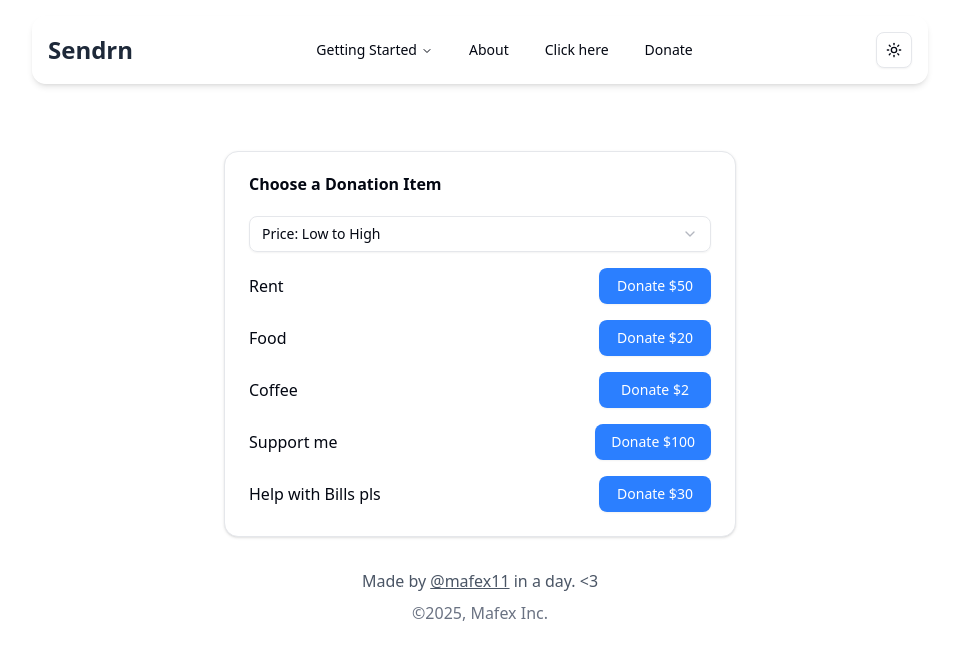
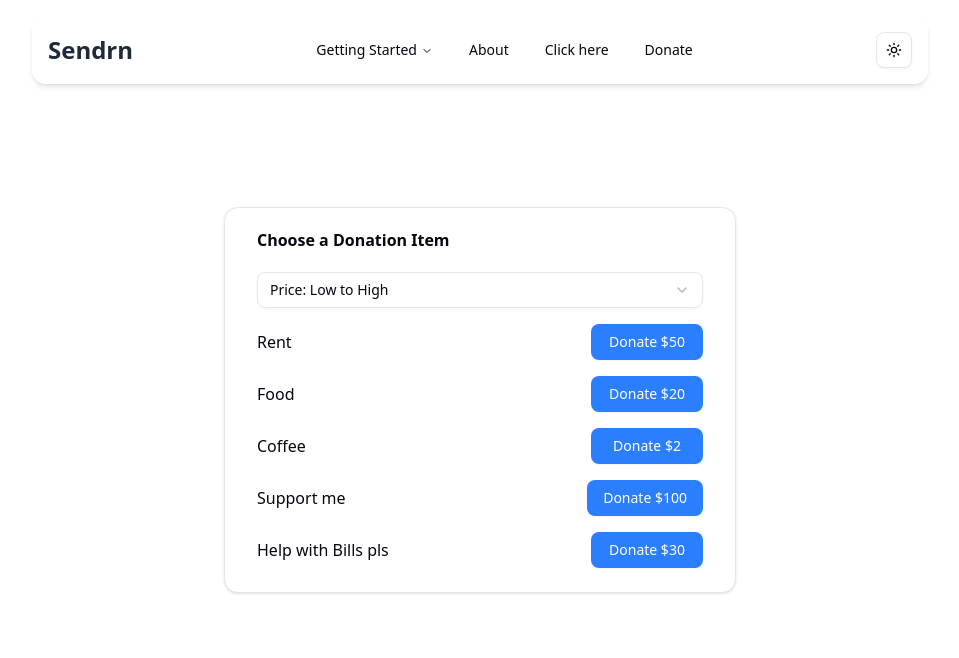
Before and after one commit to mafex11/senddown3, a Next.js app: page /ClickHere in a window 1280 px wide. Shown: the top 658 px of the page, without its empty margins (160-1119 px from the left). Built offline with nearby package versions, Linux system fonts and the light colour scheme.

Commit message:
fixed a bug

```diff
--- a/src/app/About/page.tsx
+++ b/src/app/About/page.tsx
@@ -55,8 +55,8 @@ export default function AboutPage() {
         </div>
       </nav>
 
-    <div className="min-h-screen flex items-center  justify-center p-4">
-      <Card className="w-full max-w-2xl">
+    <div className="min-h-screen flex items-center  justify-center p-4 ">
+      <Card className="w-full max-w-2xl absolute">
         <CardHeader>
           <CardTitle className="text-2xl">About Sendrn and me</CardTitle>
         </CardHeader>
--- a/src/app/ClickHere/page.tsx
+++ b/src/app/ClickHere/page.tsx
@@ -82,11 +82,11 @@ const { setTheme } = useTheme();
   };
 
   return (
-    <div className="min-h-screen flex flex-col items-center justify-center  p-4">
+    <div className="min-h-screen flex flex-col items-center justify-center p-4 ">
       <ShootingStars />
       <StarsBackground />
         <nav className="fixed top-4 left-0 right-0 w-3/4 mx-auto max-w-4xl z-50 rounded-xl shadow-md p-4 dark:bg-gray-900">
-        <div className="max-w-7xl mx-auto flex items-center justify-between">
+        <div className="max-w-7xl mx-auto flex items-center justify-between ">
           <h1
             className="text-2xl font-bold text-gray-800 dark:text-gray-100 hidden lg:block cursor-pointer"
             onClick={() => window.location.href = "/"}
@@ -115,7 +115,7 @@ const { setTheme } = useTheme();
         </div>
       </nav>
 
-      <Card className="w-full max-w-lg">
+      <Card className="w-full max-w-lg absolute pl-2 pr-2">
         <CardHeader>
           <CardTitle>Choose a Donation Item</CardTitle>
         </CardHeader>
--- a/src/app/CreateRoom/page.tsx
+++ b/src/app/CreateRoom/page.tsx
@@ -81,9 +81,9 @@ function CreateRoomClient() {
       </nav>
 
       {/* Main Content */}
-      <main className="flex-1 flex items-center justify-center p-8 pt-20">
+      <main className="flex-1 flex items-center justify-center p-8 pt-20 ">
         {!roomId ? (
-          <div className="w-full max-w-md space-y-6 bg-white/50 dark:bg-gray-800/50 backdrop-blur-sm rounded-xl p-6 shadow-lg">
+          <div className="w-full max-w-md space-y-6 bg-white/50 dark:bg-gray-800/50 backdrop-blur-sm rounded-xl p-6 shadow-lg ">
             <h1 className="text-4xl font-bold text-center dark:text-gray-100">
             Secure Sharing Room
             </h1>
@@ -103,7 +103,7 @@ function CreateRoomClient() {
             </div>
             <Button
               onClick={createRoom}
-              className="w-full py-3 px-4 bg-gray-700 hover:bg-blue-700 text-white font-semibold rounded-lg shadow-md transition-colors duration-200"
+              className="w-full py-3 px-4 bg-gray-700 hover:bg-blue-700 text-white font-semibold rounded-lg shadow-md transition-colors duration-200 "
             >
              Create a New Room
             </Button>
--- a/src/components/FileRoom.tsx
+++ b/src/components/FileRoom.tsx
@@ -124,7 +124,7 @@ export default function FileRoom({ roomId }: { roomId: string }) {
   }
 
   return (
-    <div className="max-w-4xl mx-auto p-4">
+    <div className="max-w-4xl mx-auto p-4 absolute">
       <div className="flex justify-between items-center mb-4">
         <div className="flex items-center ">
           <h1 className="text-2xl font-bold text-gray-800 dark:text-gray-100">Room: {roomId}</h1>
@@ -151,7 +151,7 @@ export default function FileRoom({ roomId }: { roomId: string }) {
       </div>
 
       {showQR && (
-        <div className="mb-8 p-6 bg-white dark:bg-gray-800 rounded-lg shadow-lg">
+        <div className="mb-8 p-6 bg-white dark:bg-gray-800 rounded-lg shadow-lg " >
           <div className="flex flex-col items-center space-y-4">
             <QRCodeSVG
               value={roomUrl}
```
